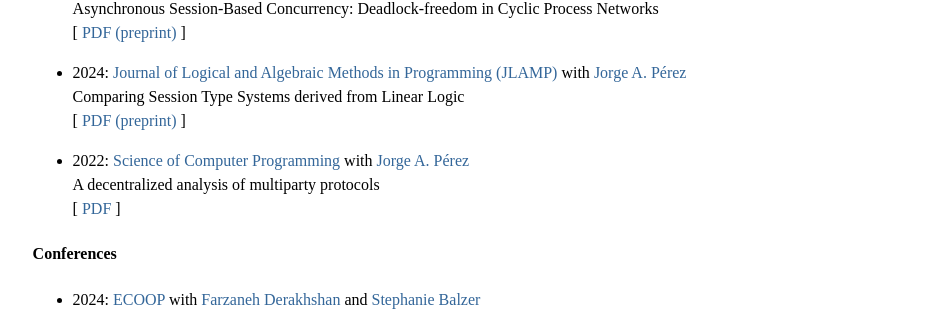
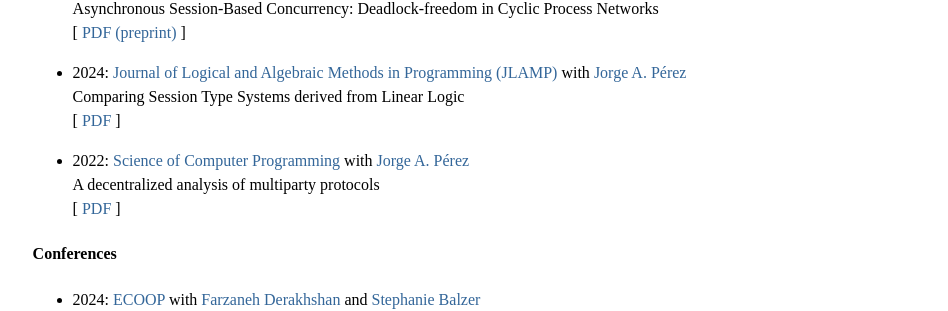
Before and after one commit to basvdheuvel/basvdheuvel.github.io, a Jekyll site: the page built from index.md, in a window 1280 px wide. Shown: the part 414-725 px from the top of the page, without its empty margins (165-1113 px from the left). Built offline with Jekyll 4.4.1, drawn with Linux system fonts in a browser that asks for light colours.

Commit message:
JLAMP online

```diff
--- a/index.md
+++ b/index.md
@@ -30,7 +30,7 @@ In April 2024 I successfully defended my dissertation, titled "Correctly Communi
     Comparing Session Type Systems derived from Linear Logic
     <br />
     \[
-    [PDF (preprint)](https://arxiv.org/pdf/2401.14763)
+    [PDF](https://www.sciencedirect.com/science/article/pii/S2352220824000580/pdfft?md5=294ab7a9dfc6c75e24cca0d439232106&pid=1-s2.0-S2352220824000580-main.pdf)
     \]
 
 * 2022: [Science of Computer Programming](https://www.sciencedirect.com/journal/science-of-computer-programming) with [Jorge A. Pérez](https://www.jperez.nl/)
```
Also changed, not shown: publications.md (+0 -2 lines).
